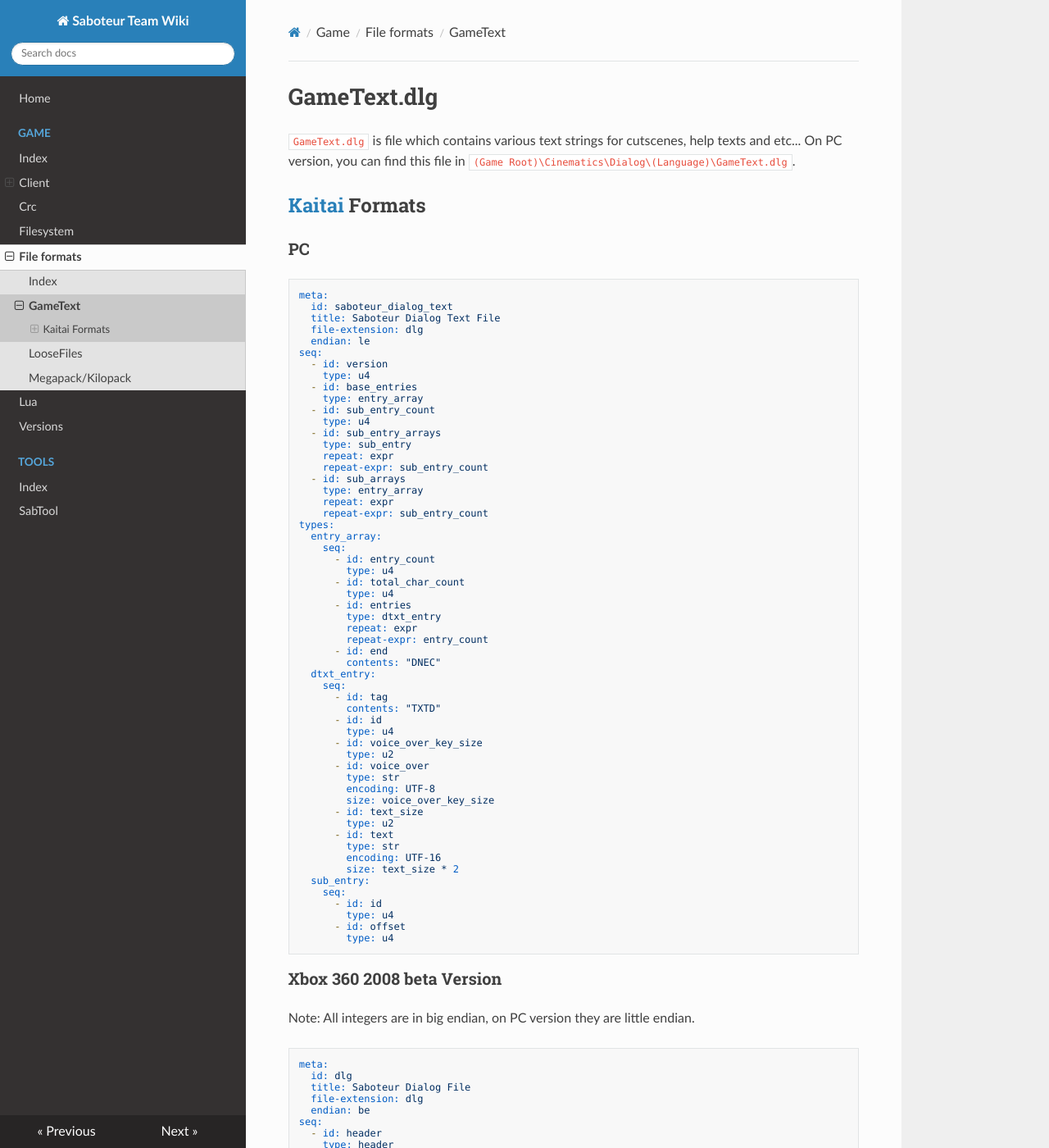
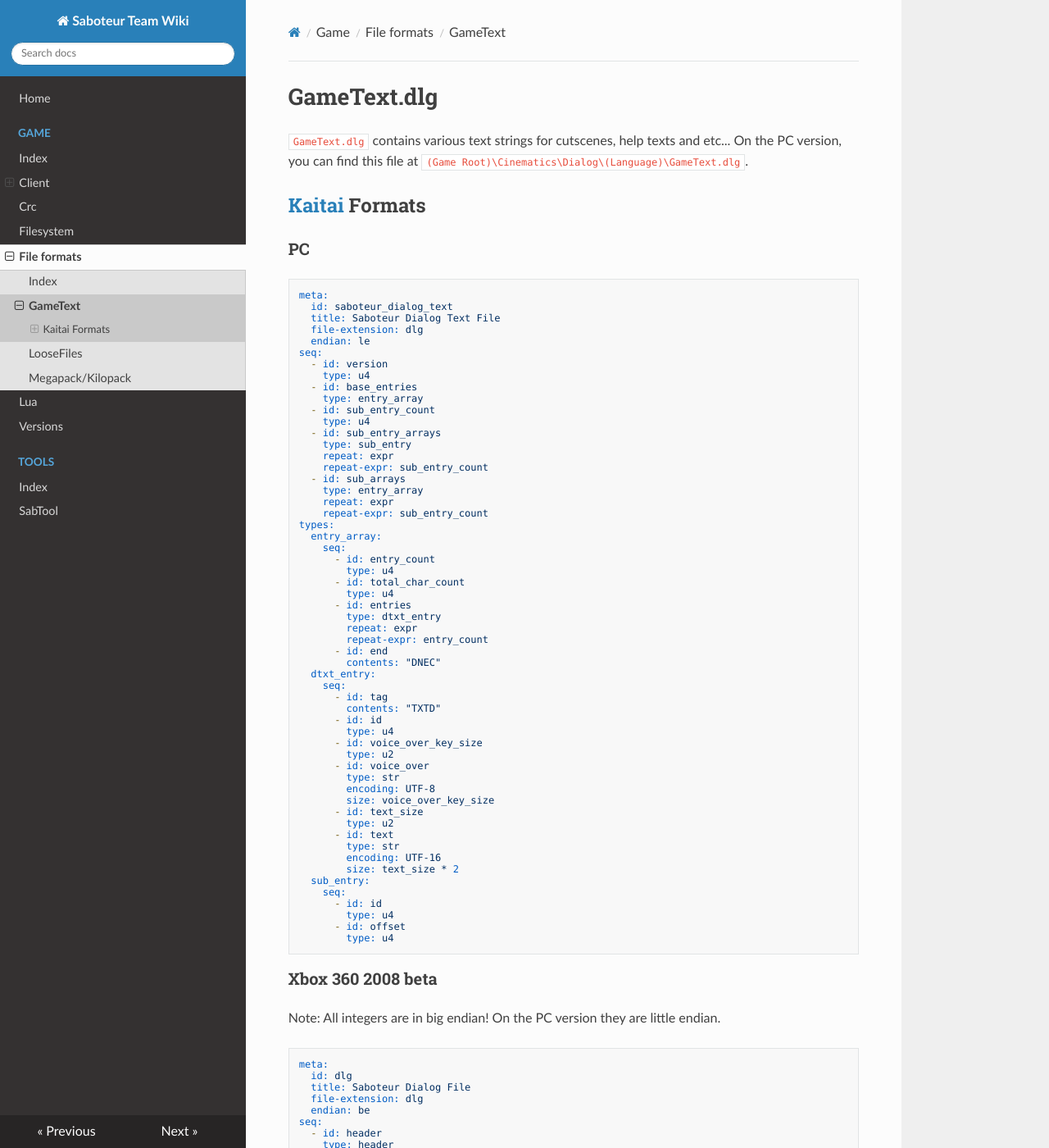
Before and after one commit to saboteur-team/docs, an MkDocs documentation site: the page built from docs/game/formats/gametext.md, in a window 1280 px wide and 1400 px high. Shown: the whole window at 82% size. Built offline with MkDocs 1.6.1, drawn with Linux system fonts in a browser that asks for light colours; nearby versions of some CDN libraries; some of the changed text lies outside the part shown.

Commit message:
Fix wording

````diff
--- a/docs/game/formats/gametext.md
+++ b/docs/game/formats/gametext.md
@@ -1,6 +1,6 @@
 # GameText.dlg
 
-`GameText.dlg` is file which contains various text strings for cutscenes, help texts and etc... On PC version, you can find this file in `(Game Root)\Cinematics\Dialog\(Language)\GameText.dlg`.
+`GameText.dlg` contains various text strings for cutscenes, help texts and etc... On the PC version, you can find this file at `(Game Root)\Cinematics\Dialog\(Language)\GameText.dlg`.
 
 ## [Kaitai](http://kaitai.io/) Formats
 
@@ -66,9 +66,9 @@ types:
         type: u4
 ```
 
-### Xbox 360 2008 beta Version
+### Xbox 360 2008 beta
 
-Note: All integers are in big endian, on PC version they are little endian.
+Note: All integers are in big endian! On the PC version they are little endian.
 
 ```yaml
 meta:
@@ -89,8 +89,8 @@ types:
         type: u4
       - id: entries_count
         type: u4
-      - id: unknown2
-        size: 4
+      - id: total_char_count
+        type: u4
   entry:
     seq:
       - id: tag_type
````
